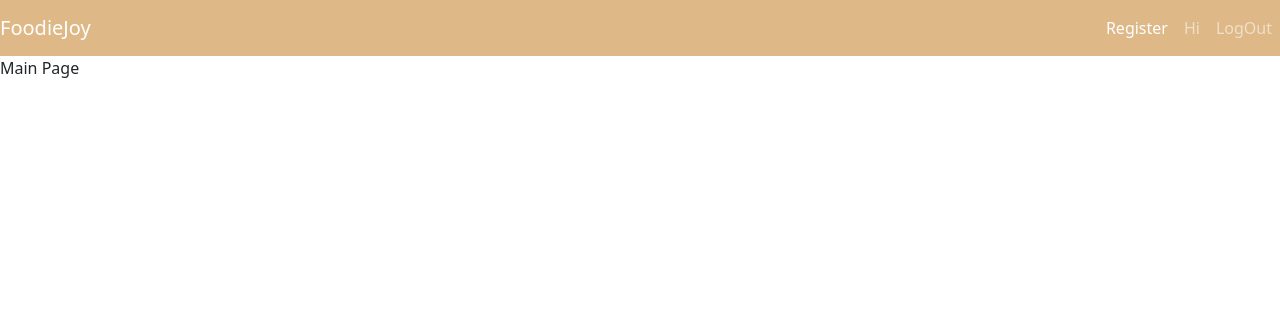
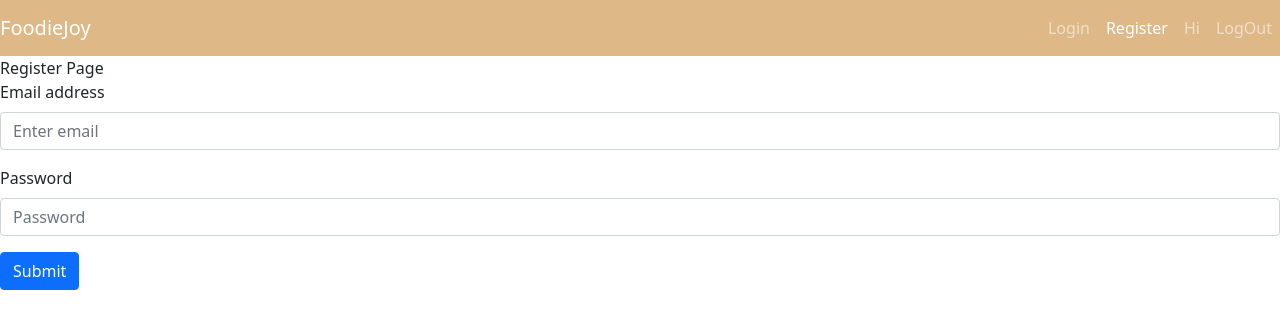
Before and after one commit to JennyLi623/CTCSSA, a React (Create React App) app: page /register in a window 1280 px wide. Shown: the top 328 px of the page. Built offline with nearby package versions, Linux system fonts and the light colour scheme.

Commit message:
searchbar and login

```diff
--- a/package.json
+++ b/package.json
@@ -7,6 +7,7 @@
     "@testing-library/react": "^13.3.0",
     "@testing-library/user-event": "^13.5.0",
     "bootstrap": "^5.1.3",
+    "firebase": "^9.8.4",
     "react": "^18.2.0",
     "react-bootstrap": "^2.4.0",
     "react-dom": "^18.2.0",
--- /dev/null
+++ b/src/firebase.js
@@ -0,0 +1,30 @@
+import { initializeApp } from "firebase/app";
+import { getAuth } from "firebase/auth";
+import { getFirestore } from "firebase/firestore";
+import firebase from 'firebase/compat/app';
+import 'firebase/compat/auth';
+import 'firebase/compat/firestore';
+import { getPerformance } from "firebase/performance";
+
+const firebaseConfig = {
+    apiKey: "AIzaSyCaar8bWWi7zKtJ7YJjVoYnNuspAIqRpdw",
+    authDomain: "ctcourseeval.firebaseapp.com",
+    projectId: "ctcourseeval",
+    storageBucket: "ctcourseeval.appspot.com",
+    messagingSenderId: "779057700421",
+    appId: "1:779057700421:web:e539a61d67dba2c8888d2c",
+    measurementId: "G-DK02R7ML22"
+  };
+
+const app = initializeApp(firebaseConfig)
+const auth = getAuth(app)
+
+// Initialize Cloud Firestore and get a reference to the service
+const db = getFirestore(app);
+
+// Initialize Performance Monitoring and get a reference to the service
+const perf = getPerformance(app);
+
+export {auth}
+export {db}
+export {perf}
--- a/src/pages/Content.js
+++ b/src/pages/Content.js
@@ -1,13 +1,17 @@
 import React, { Component } from "react";
 import { Routes, Route } from "react-router-dom";
 import Main from "./Main.js";
+import Login from "./Login.js";
+import Register from "./Register.js";
+
+class Content extends Component {
 
 
-class Content extends Component {
   render() {
     return (
         <Routes>
-        <Route path="/register" element={<Main />} />
+        <Route path="/register" element={<Register />} />
+        <Route path="/login" element={<Login />} />
         <Route path="/" element={<Main />} />
       </Routes>
     );
--- /dev/null
+++ b/src/pages/Login.js
@@ -0,0 +1,65 @@
+import React, { Component } from "react";
+import Button from 'react-bootstrap/Button';
+import Form from 'react-bootstrap/Form';
+import {auth} from './../firebase.js';
+import {createUserWithEmailAndPassword} from 'firebase/auth';
+
+class Login extends Component {
+    state = {
+        email: "",
+        password: "",
+    };
+
+    handleSignUp = () => {
+        const {email, password} = this.state;
+        console.log("Sign Up");
+        createUserWithEmailAndPassword(auth, email, password)
+        .then((userCredential) => {
+          // Signed in
+        console.log("Signed In")
+          })
+
+          .catch((error) => {
+            const errorCode = error.code;
+            const errorMessage = error.message;
+            console.log(errorMessage);
+          });
+        };
+
+    updateField = ({ target }) => {
+        const { name, value } = target;
+        this.setState({ [name]: value });
+        console.log(this.state);
+    };
+
+    render() {
+        const {email, password} = this.state;
+    return (
+        <div>
+        <div> Login Page </div >
+        <Form>
+      <Form.Group className="mb-3" controlId="formBasicEmail">
+        <Form.Label>Email address</Form.Label>
+        <Form.Control type="email" placeholder="Enter email"
+        name="email"
+        value={email}
+        onChange={this.updateField}/>
+      </Form.Group>
+
+      <Form.Group className="mb-3" controlId="formBasicPassword">
+        <Form.Label>Password</Form.Label>
+        <Form.Control type="password" placeholder="Password"
+        name="password"
+        value={password}
+        onChange={this.updateField}/>
+      </Form.Group>
+      <Button onClick={() => this.handleSignUp()} variant="primary" type="submit">
+        Submit
+      </Button>
+    </Form>
+    </div>
+    );
+  }
+}
+
+export default Login;
--- a/src/pages/NavBar.js
+++ b/src/pages/NavBar.js
@@ -12,6 +12,10 @@ class NavBar extends Component {
           <Nav className="me-auto">
           </Nav>
           <Nav>
+
+            <NavLink to="/login" className="nav-link">
+                Login
+            </NavLink>
 
             <NavLink to="/register" className="nav-link">
                 Register
--- /dev/null
+++ b/src/pages/Register.js
@@ -0,0 +1,67 @@
+import React, { Component } from "react";
+import Button from 'react-bootstrap/Button';
+import Form from 'react-bootstrap/Form';
+import {auth} from './../firebase.js';
+import {createUserWithEmailAndPassword} from 'firebase/auth';
+
+class Register extends Component {
+    state = {
+        email: "",
+        password: "",
+    };
+
+    handleSignUp = () => {
+        const {email, password} = this.state;
+        console.log("Sign Up");
+        createUserWithEmailAndPassword(auth, email, password)
+        .then((userCredential) => {
+          // Signed in
+        console.log("Signed In")
+          })
+
+          .catch((error) => {
+            const errorCode = error.code;
+            const errorMessage = error.message;
+            console.log(errorMessage);
+          });
+        };
+
+    updateField = ({ target }) => {
+        const { name, value } = target;
+        this.setState({ [name]: value });
+        console.log(this.state);
+    };
+
+    render() {
+        const {email, password} = this.state;
+    return (
+        <div>
+        <div> Register Page </div >
+        <Form onSubmit={e => { e.preventDefault();}}>
+      <Form.Group className="mb-3" controlId="formBasicEmail">
+        <Form.Label>Email address</Form.Label>
+        <Form.Control type="email" placeholder="Enter email"
+
+            name="email"
+            value={email}
+            onChange={this.updateField}/>
+
+      </Form.Group>
+
+      <Form.Group className="mb-3" controlId="formBasicPassword">
+        <Form.Label>Password</Form.Label>
+        <Form.Control type="password" placeholder="Password"
+        name="password"
+        value={password}
+        onChange={this.updateField}/>
+      </Form.Group>
+      <Button onClick={() => this.handleSignUp()} variant="primary" type="submit">
+        Submit
+      </Button>
+    </Form>
+    </div>
+    );
+  }
+}
+
+export default Register;
```
Also changed, not shown: 1 other file (tests, documents, lock files or other folders).
